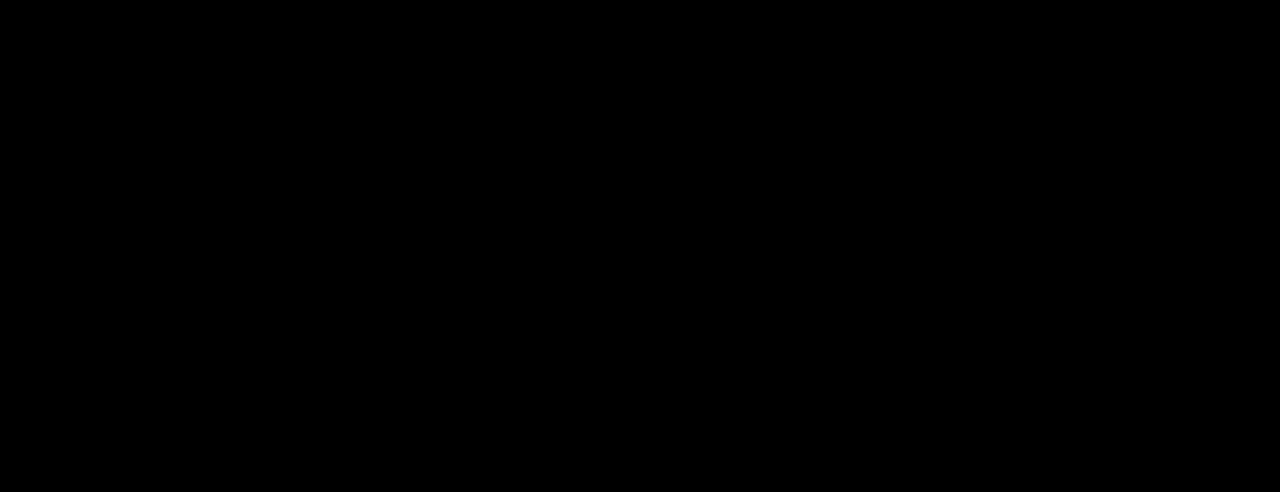
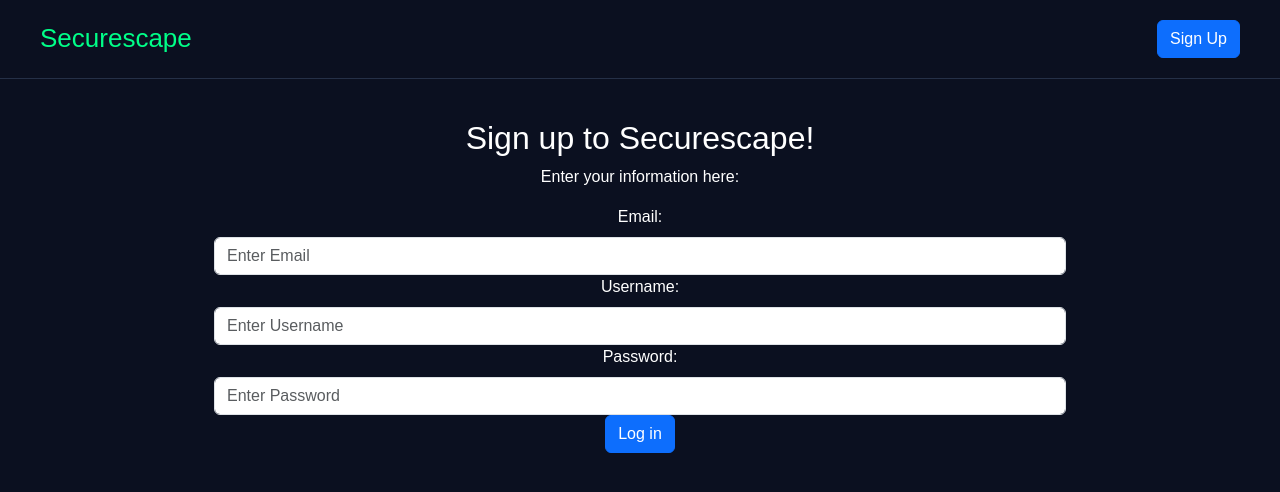
Before and after one commit to Derek9745/SecureScape, a React (Vite) app: page /Signup in a window 1280 px wide. Before the commit this address had no page. Shown: the top 492 px of the page. Built offline with nearby package versions, Linux system fonts and the light colour scheme.

Commit message:
set up user sign up and log in flow (no function yet)

```diff
--- a/src/App.jsx
+++ b/src/App.jsx
@@ -1,6 +1,7 @@
 
 import './App.css'
 import Login from './Login'
+import Signup from './Signup'
 import UserProfile from './UserProfile'
 import CheckList from './CheckList'
 import { useEffect, useRef,useState} from 'react'
--- /dev/null
+++ b/src/Login.css
@@ -0,0 +1,50 @@
+.LoginPage {
+  position: fixed;
+  inset: 0;
+  z-index: 1000;
+  min-height: 100vh;
+  overflow-y: auto;
+  background: #0b1020;
+  color: #ffffff;
+  font-family: Arial, sans-serif;
+}
+
+.LoginPage * {
+  box-sizing: border-box;
+}
+
+.LoginHeader {
+  display: flex;
+  align-items: center;
+  justify-content: space-between;
+  padding: 20px 40px;
+  border-bottom: 1px solid #253047;
+}
+
+.LoginHeader h1 {
+  margin: 0;
+  color: #00ff88;
+  font-size: 26px;
+}
+
+.LoginButton {
+  padding: 12px 18px;
+  background: #00ff88;
+  color: #0b1020;
+  border: none;
+  border-radius: 6px;
+  cursor: pointer;
+}
+
+.LoginContent {
+  max-width: 900px;
+  margin: 0 auto;
+  padding: 40px 24px;
+  text-align: center;
+}
+
+.Logincontent h2 {
+  margin: 0 0 10px;
+  color: #ffffff;
+  font-size: 32px;
+}
--- a/src/Login.jsx
+++ b/src/Login.jsx
@@ -1,13 +1,9 @@
 import { useNavigate } from 'react-router-dom'
 import { useState } from 'react'
-import Carousel from 'react-bootstrap/Carousel'
-import Offcanvas from 'react-bootstrap/Offcanvas'
 import Button from 'react-bootstrap/Button'
-import './email_phishing.css'
-import email1 from './assets/p_email_Ex1.jpg'
-import email2 from './assets/p_email_Ex2.jpg'
-import email3 from './assets/p_email_Ex3.jpg'
-import email4 from './assets/emailex4.jpg'
+import Form from 'react-bootstrap/Form'
+import './Login.css'
+
 
 export default function Email_phishing() {
     const navigate = useNavigate()
@@ -23,7 +19,7 @@ export default function Email_phishing() {
 
         <Button
           className="LoginButton"
-          onClick={() => navigate('/')}
+          onClick={() => navigate('/Signup')}
         >
           Sign Up
         </Button>
@@ -35,6 +31,28 @@ export default function Email_phishing() {
           Enter your credentials here:
         </p>
 
+        <section>
+          <Form>
+            <Form.Group className='username_box'>
+              <Form.Label>Username:</Form.Label>
+              <Form.Control placeholder='Enter Username'/>
+            </Form.Group>
+            <Form.Group className='password_box'>
+              <Form.Label>Password:</Form.Label>
+              <Form.Control placeholder='Enter Password'/>
+            </Form.Group>
+          </Form>
+        </section>
+
+        <section>
+          <Button
+          className="SubmitLoginButton"
+          onClick={() => navigate('/profile')}
+        >
+          Log in
+        </Button>
+        </section>
+
       </main>
     </div>
   )
--- /dev/null
+++ b/src/Signup.css
@@ -0,0 +1,50 @@
+.SignupPage {
+  position: fixed;
+  inset: 0;
+  z-index: 1000;
+  min-height: 100vh;
+  overflow-y: auto;
+  background: #0b1020;
+  color: #ffffff;
+  font-family: Arial, sans-serif;
+}
+
+.SignupPage * {
+  box-sizing: border-box;
+}
+
+.SignupHeader {
+  display: flex;
+  align-items: center;
+  justify-content: space-between;
+  padding: 20px 40px;
+  border-bottom: 1px solid #253047;
+}
+
+.SignupHeader h1 {
+  margin: 0;
+  color: #00ff88;
+  font-size: 26px;
+}
+
+.SignupButton {
+  padding: 12px 18px;
+  background: #00ff88;
+  color: #0b1020;
+  border: none;
+  border-radius: 6px;
+  cursor: pointer;
+}
+
+.SignupContent {
+  max-width: 900px;
+  margin: 0 auto;
+  padding: 40px 24px;
+  text-align: center;
+}
+
+.Signupcontent h2 {
+  margin: 0 0 10px;
+  color: #ffffff;
+  font-size: 32px;
+}
--- /dev/null
+++ b/src/Signup.jsx
@@ -0,0 +1,63 @@
+import { useNavigate } from 'react-router-dom'
+import { useState } from 'react'
+import Button from 'react-bootstrap/Button'
+import Form from 'react-bootstrap/Form'
+import './Signup.css'
+
+
+export default function Email_phishing() {
+    const navigate = useNavigate()
+    const [show, setShow] = useState(false)
+    const handleClose = () => setShow(false)
+    const handleShow = () => setShow(true)
+
+
+  return (
+    <div className="SignupPage">
+      <header className="LoginHeader">
+        <h1>Securescape</h1>
+
+        <Button
+          className="SignupButton"
+          onClick={() => navigate('/')}
+        >
+          Sign Up
+        </Button>
+      </header>
+
+      <main className="SignupContent">
+        <h2>Sign up to Securescape!</h2>
+        <p className="SignupSubtitle">
+          Enter your information here:
+        </p>
+
+        <section>
+          <Form>
+            <Form.Group className='email_box'>
+              <Form.Label>Email:</Form.Label>
+              <Form.Control placeholder='Enter Email'/>
+            </Form.Group>
+            <Form.Group className='username_box'>
+              <Form.Label>Username:</Form.Label>
+              <Form.Control placeholder='Enter Username'/>
+            </Form.Group>
+            <Form.Group className='password_box'>
+              <Form.Label>Password:</Form.Label>
+              <Form.Control placeholder='Enter Password'/>
+            </Form.Group>
+          </Form>
+        </section>
+
+        <section>
+          <Button
+          className="SubmitSignupButton"
+          onClick={() => navigate('/Login')}
+        >
+          Log in
+        </Button>
+        </section>
+
+      </main>
+    </div>
+  )
+}
--- a/src/main.jsx
+++ b/src/main.jsx
@@ -9,13 +9,15 @@ import Email_phishing from './email_phishing.jsx'
 import 'bootstrap/dist/css/bootstrap.min.css'
 import CheckList from './CheckList';
 import Login from './Login.jsx'
+import Signup from './Signup.jsx'
 
 createRoot(document.getElementById('root')).render(
   <StrictMode>
     <BrowserRouter>
       <Routes>
         <Route path="/" element={<App />} />
-        <Route path="/" element={<Login />} />
+        <Route path="/login" element={<Login />} />
+        <Route path="/Signup" element={<Signup />} />
         <Route path="/profile" element={<UserProfile />} />
         <Route path="/email_phishing" element={<Email_phishing />} />
         <Route path="/CheckList" element={<CheckList/>} />
```
